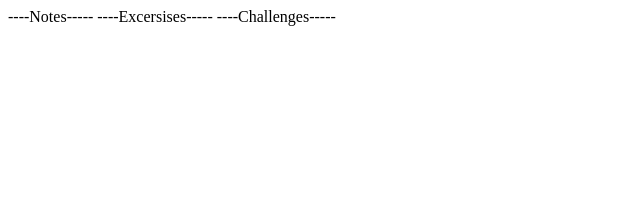
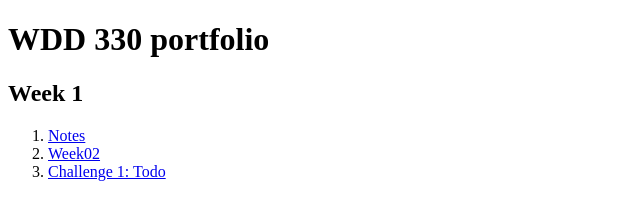
Before and after one commit to Heroice18/WDD330, a plain HTML site: page index.html in a window 1280 px wide. Shown: the whole page, without its empty margins (0-640 px from the left). Drawn offline with Linux system fonts and the light colour scheme.

Commit message:
Update index.html

```diff
--- a/index.html
+++ b/index.html
@@ -1,5 +1,17 @@
-----Notes-----
+<!DOCTYPE html>
+<html lang="en"><head>
+    <meta charset="UTF-8">
+    <meta name="viewport" content="width=device-width, initial-scale=1.0">
+    <title>Ison WDD 330 portfolio</title>
+    <link rel="stylesheet" href="styles.css">
+  </head>
+  <body>
+    <h1>WDD 330 portfolio</h1>
+    <h2>Week 1</h2>
+    <ol>
+      <li><a href="week1Notes/">Notes</a></li>
+      <li><a href="week2/">Week02</a></li>
+      <li><a href="challenge1/index.html">Challenge 1: Todo</a></li>
+    </ol>
 
-----Excersises-----
-
-----Challenges-----
+</body>
```
